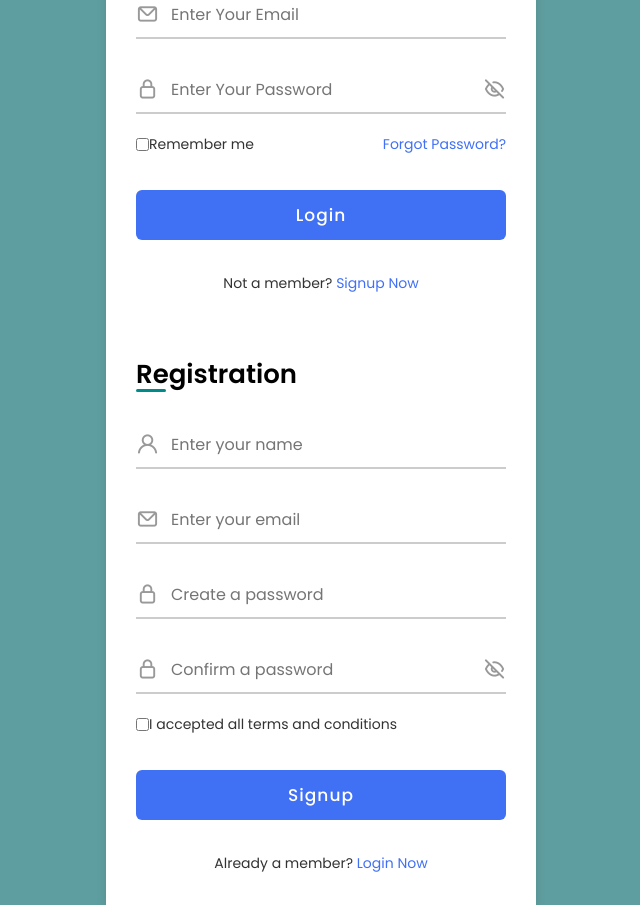
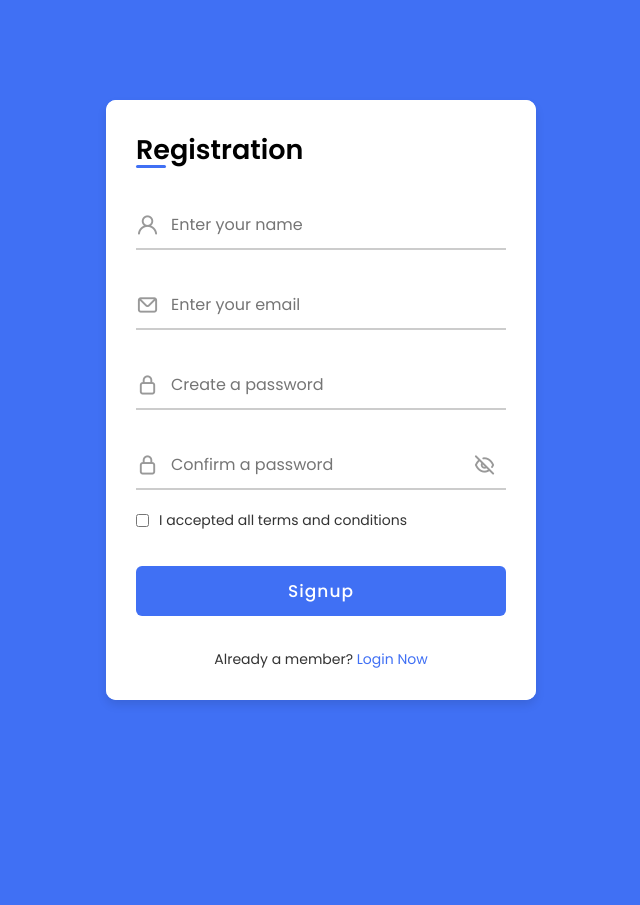
Before and after one commit to atharvaotari/Ayurvedic_Website, a plain HTML site: page CollegeProject/addmision.html in a window 1280 px wide. Both pictures are taken after a click on the link "Signup Now". Shown: the whole page, without its empty margins (319-959 px from the left). After the commit the page ends 800 px from the top, so only its background shows below. Drawn offline with nearby package versions, Linux system fonts and the light colour scheme.

Commit message:
done with my sdie atharva

```diff
--- a/CollegeProject/admision.css
+++ b/CollegeProject/admision.css
@@ -1,11 +1,11 @@
-/* ----- Google font import - poforisi----*/
+/* ===== Google Font Import - Poformsins ===== */
 @import url('https://fonts.googleapis.com/css2?family=Poppins:wght@300;400;500;600;700&display=swap');
 
 *{
     margin: 0;
     padding: 0;
     box-sizing: border-box;
-    font-family: 'Poppins',sans-serif;
+    font-family: 'Poppins', sans-serif;
 }
 
 body{
@@ -13,27 +13,58 @@ body{
     display: flex;
     align-items: center;
     justify-content: center;
-    background-color: cadetblue;
+    background-color: #4070f4;
 }
 
 .container{
     position: relative;
     max-width: 430px;
-    width:100%;
-    background: white;
-    box-shadow: 0 5px 10px rgba(0,0,0,0.1);
+    width: 100%;
+    background: #fff;
+    border-radius: 10px;
+    box-shadow: 0 5px 10px rgba(0, 0, 0, 0.1);
+    overflow: hidden;
+    margin: 0 20px;
 }
 
-.container .form{
-    padding: 30px;
-
+.container .forms{
+    display: flex;
+    align-items: center;
+    height: 440px;
+    width: 200%;
+    transition: height 0.2s ease;
 }
 
+
+.container .form{
+    width: 50%;
+    padding: 30px;
+    background-color: #fff;
+    transition: margin-left 0.18s ease;
+}
+
+.container.active .login{
+    margin-left: -50%;
+    opacity: 0;
+    transition: margin-left 0.18s ease, opacity 0.15s ease;
+}
+
+.container .signup{
+    opacity: 0;
+    transition: opacity 0.09s ease;
+}
+.container.active .signup{
+    opacity: 1;
+    transition: opacity 0.2s ease;
+}
+
+.container.active .forms{
+    height: 600px;
+}
 .container .form .title{
     position: relative;
-    font-size: 26px;
+    font-size: 27px;
     font-weight: 600;
-
 }
 
 .form .title::before{
@@ -43,16 +74,15 @@ body{
     bottom: 0;
     height: 3px;
     width: 30px;
-    background-color: darkcyan;
+    background-color: #4070f4;
     border-radius: 25px;
 }
 
 .form .input-field{
-
     position: relative;
     height: 50px;
     width: 100%;
-    margin-top: 25px;
+    margin-top: 30px;
 }
 
 .input-field input{
@@ -66,13 +96,11 @@ body{
     border-bottom: 2px solid #ccc;
     border-top: 2px solid transparent;
     transition: all 0.2s ease;
-
 }
 
 .input-field input:is(:focus, :valid){
-    border-bottom-color:#4070f4;
+    border-bottom-color: #4070f4;
 }
-
 
 .input-field i{
     position: absolute;
@@ -84,19 +112,16 @@ body{
 }
 
 .input-field input:is(:focus, :valid) ~ i{
-    color:#4070f4;
+    color: #4070f4;
 }
-
-
 
 .input-field i.icon{
     left: 0;
-
 }
-
 .input-field i.showHidePw{
     right: 0;
-
+    cursor: pointer;
+    padding: 10px;
 }
 
 .form .checkbox-text{
@@ -109,19 +134,17 @@ body{
 .checkbox-text .checkbox-content{
     display: flex;
     align-items: center;
-
 }
 
 .checkbox-content input{
-    margin: 0 8 px 0 4px;
+    margin-right: 10px;
     accent-color: #4070f4;
 }
+
 .form .text{
     color: #333;
     font-size: 14px;
 }
-
-
 
 .form a.text{
     color: #4070f4;
@@ -130,9 +153,11 @@ body{
 .form a:hover{
     text-decoration: underline;
 }
+
 .form .button{
     margin-top: 35px;
 }
+
 .form .button input{
     border: none;
     color: #fff;
@@ -144,9 +169,11 @@ body{
     cursor: pointer;
     transition: all 0.3s ease;
 }
+
 .button input:hover{
     background-color: #265df2;
 }
+
 .form .login-signup{
     margin-top: 30px;
     text-align: center;
```
Also changed, not shown: CollegeProject/addmision.html (+1 -0 lines), CollegeProject/index.html (+0 -3 lines), 1 other file.
